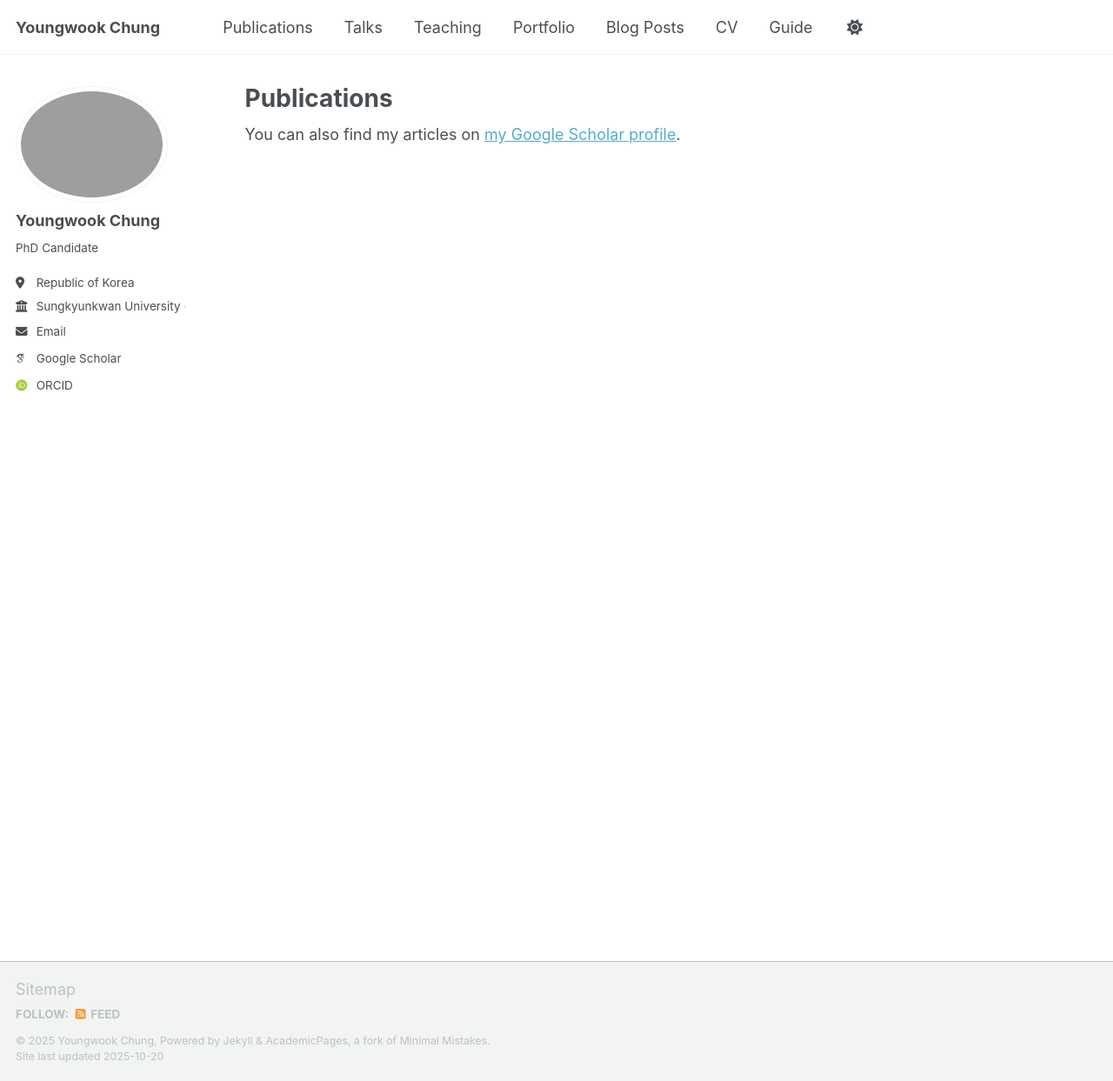
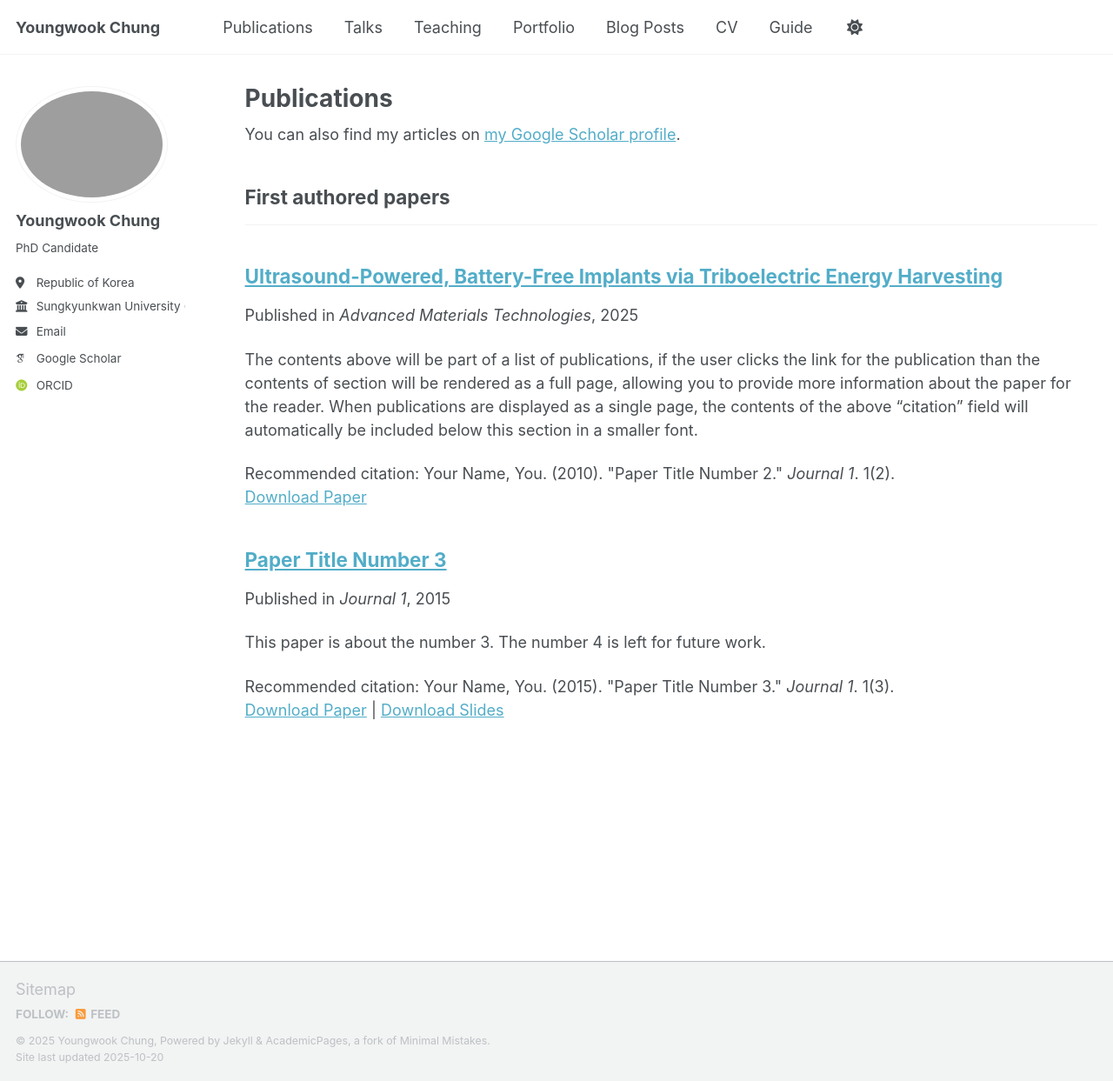
Before and after one commit to ywoog2/ywchung.github.io, a Jekyll site: the page built from _pages/publications.html, in a window 1280 px wide and 1243 px high. Shown: the whole window at 87% size. Built offline with Jekyll 4.4.1, drawn with Linux system fonts in a browser that asks for light colours; some web fonts are replaced; a script that is not in the unit is left out; a file with an impossible date is left out; part of the change alters nothing that is shown.

```diff
--- a/_config.yml
+++ b/_config.yml
@@ -83,9 +83,9 @@ author:
 publication_category:
   books:
     title: 'Books'
-  First authored papers:
+  manuscripts:
     title: 'First authored papers'
-  Co-authored papers:
+  conferences:
     title: 'Co-authored papers'
 
 # Site Settings
```
